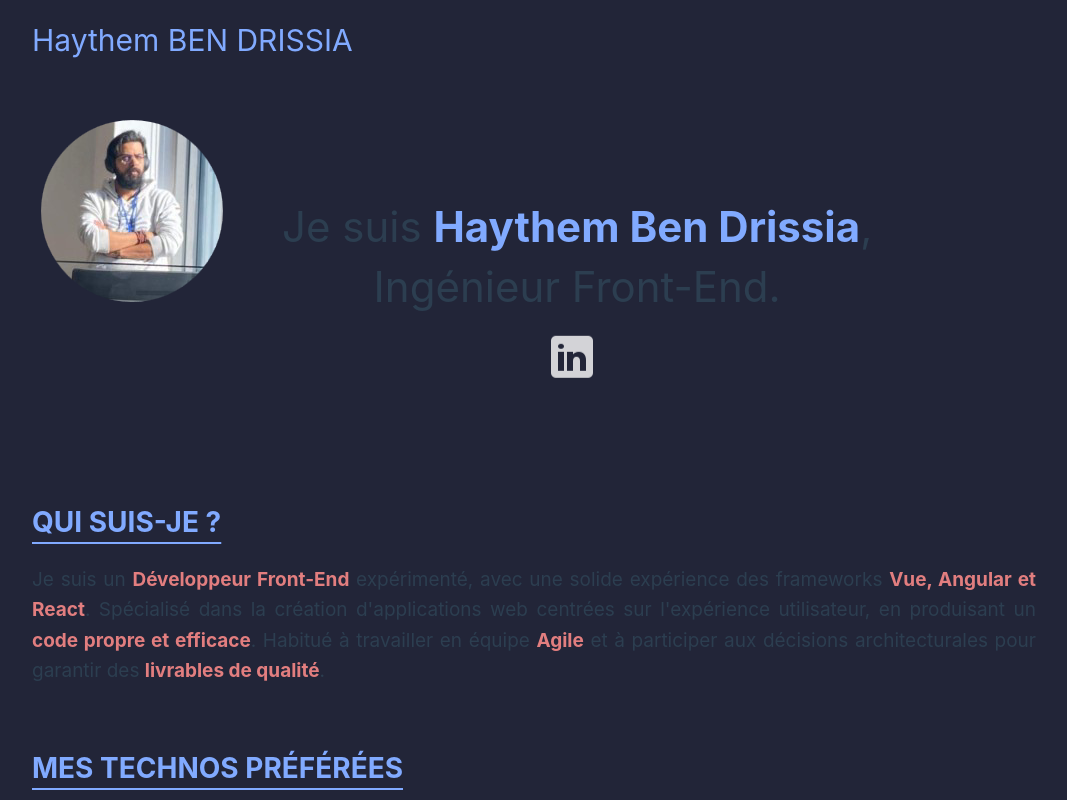
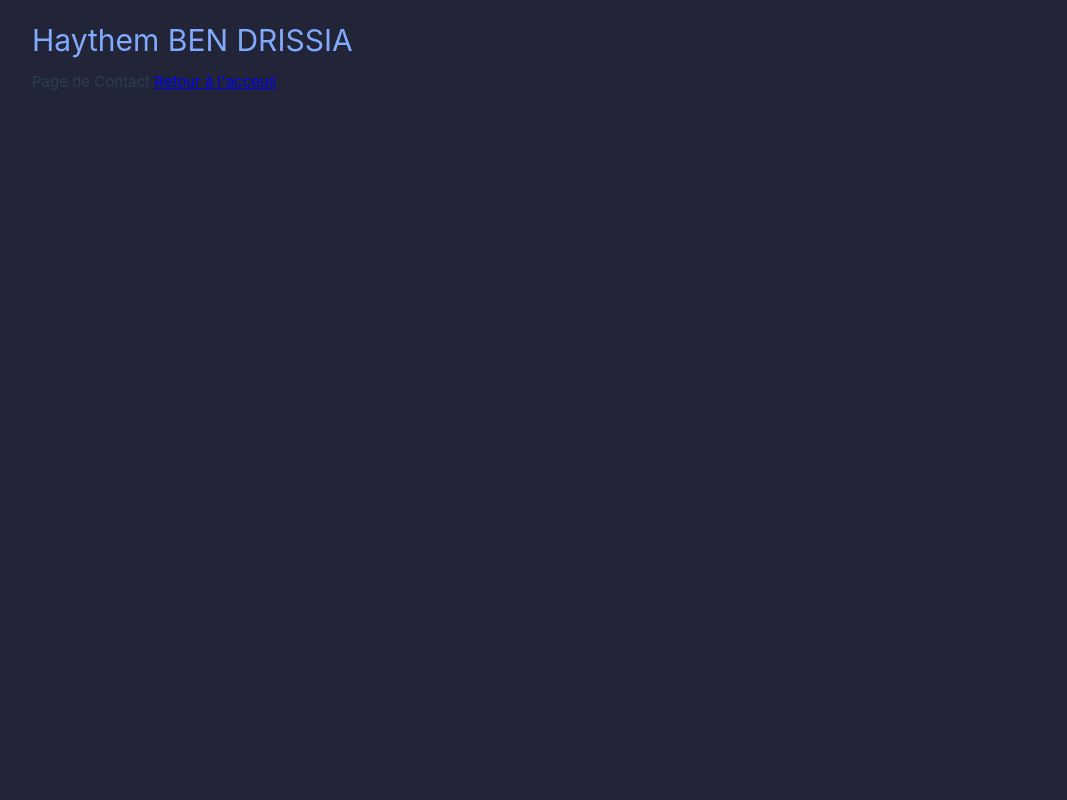
Before and after one commit to 3quanimity/tuto-portfolio, a Vue app: page /#/contact in a window 1280 px wide. Shown: the top 800 px of the page, without its empty margins (106-1173 px from the left). Built offline with nearby package versions, Linux system fonts and the light colour scheme.

Commit message:
support vue-router

```diff
--- a/package.json
+++ b/package.json
@@ -9,7 +9,8 @@
     "preview": "vite preview"
   },
   "dependencies": {
-    "vue": "^3.5.11"
+    "vue": "^3.5.11",
+    "vue-router": "^4.4.5"
   },
   "devDependencies": {
     "@vitejs/plugin-vue": "^5.1.4",
--- a/src/App.vue
+++ b/src/App.vue
@@ -9,7 +9,7 @@ import PageHeader from './components/PageHeader.vue'
   </header>
 
   <main>
-    <PortfolioMain />
+    <RouterView/>
   </main>
 </template>
 
--- a/src/components/AboutMe.vue
+++ b/src/components/AboutMe.vue
@@ -13,6 +13,8 @@
             équipe <span class="text-highlight-2">Agile</span> et à participer aux décisions
             architecturales pour garantir des <span class="text-highlight-2">livrables de qualité</span>.
         </p>
+        <!-- TODO: Add contact Page -->
+        <!-- <p><RouterLink to="/contact">Contactez-moi!</RouterLink></p> -->
     </div>
 
 </template>
--- /dev/null
+++ b/src/pages/ContactPage.vue
@@ -0,0 +1,5 @@
+<!-- TODO -->
+<template>
+    Page de Contact
+    <RouterLink to="/">Retour à l'acceuil</RouterLink>
+</template>
```
Also changed, not shown: src/main.js (+12 -1 lines), src/routes.js (added, +7 -0 lines), 1 other file (tests, documents, lock files or other folders).
